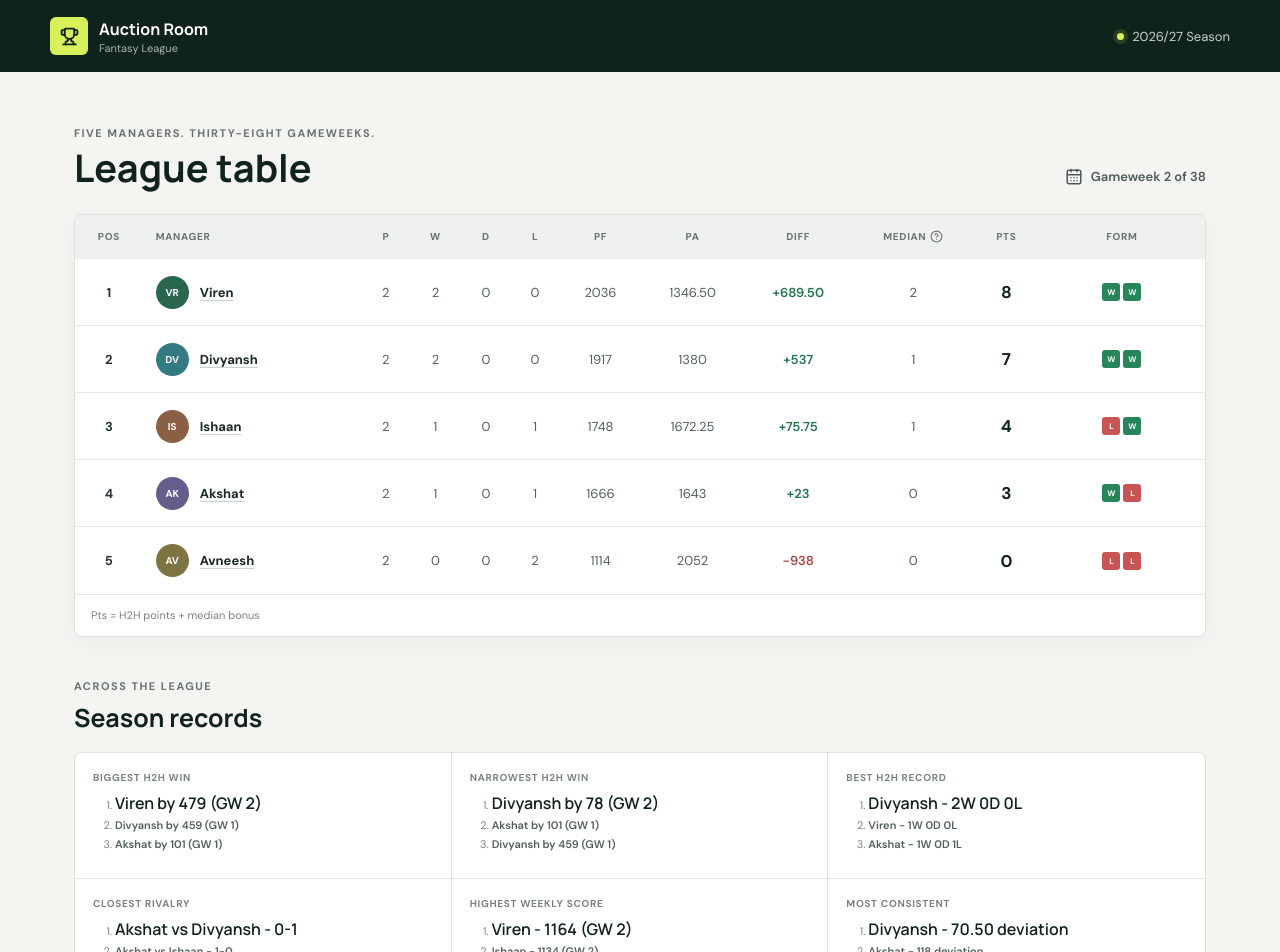
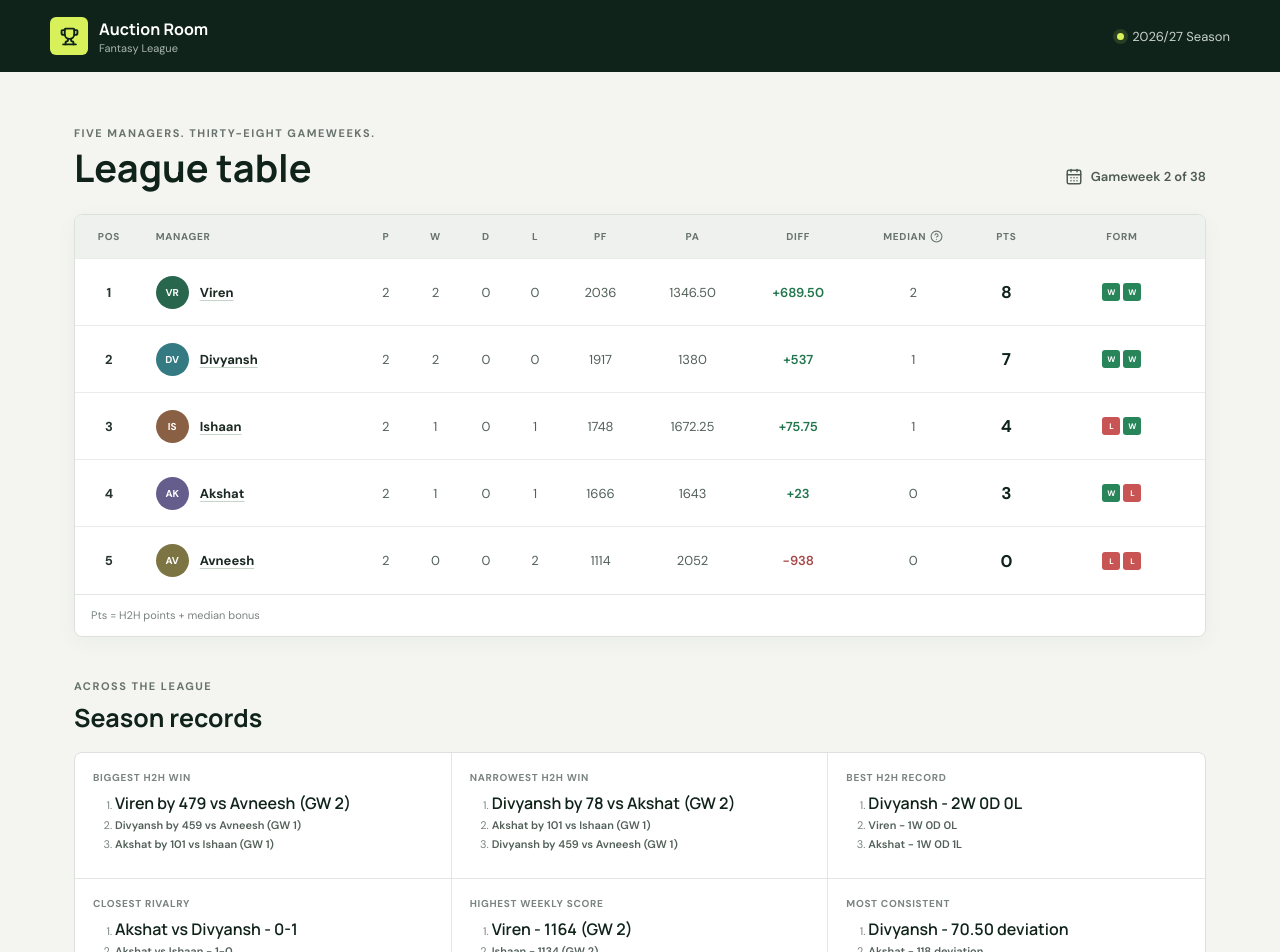
Before and after one commit to xDivyanshx/AuctionRoomLeaderboard, a React (Vite) app: page / in a window 1280 px wide. Shown: the top 952 px of the page. Built offline with nearby package versions, Linux system fonts and the light colour scheme.

Commit message:
v1.15 - updated GW2

```diff
--- a/src/App.tsx
+++ b/src/App.tsx
@@ -48,7 +48,7 @@ function getSeasonRecords(completedWeeks: typeof results) {
     const deviation = Math.sqrt(scores.reduce((sum, score) => sum + (score - average) ** 2, 0) / scores.length);
     return { player, deviation };
   }).sort((a, b) => a.deviation - b.deviation);
-  const matchLabel = (match?: typeof directMatches[number]) => match ? `${players[match.homeScore! > match.awayScore! ? match.home : match.away].name} by ${number(match.margin)} (GW ${match.gameweek})` : "Awaiting a win";
+  const matchLabel = (match?: typeof directMatches[number]) => match ? `${players[match.homeScore! > match.awayScore! ? match.home : match.away].name} by ${number(match.margin)} vs ${players[match.homeScore! > match.awayScore! ? match.away : match.home].name} (GW ${match.gameweek})` : "Awaiting a win";
 
   return [
     { label: "Biggest H2H win", entries: wins.slice(0, 3).map(matchLabel), empty: "Direct matchups only" },
@@ -91,6 +91,16 @@ function App() {
     const weeklyMedian = allScores.every((value) => value !== undefined) ? median(allScores as number[]) : undefined;
     return [{ gameweek: result.gameweek, score, opponent, opponentScore: match.home === selectedPlayer ? match.awayScore : match.homeScore, result: points === 3 ? "W" : points === 1 ? "D" : "L", points, bonus: weeklyMedian !== undefined && score > weeklyMedian ? 1 : 0 }];
   }) : [];
+  const managerStats = selectedPlayer ? (() => {
+    const direct = completedWeeks.flatMap((result) => getGameweekMatches(result).filter((match) => match.away !== "average" && (match.home === selectedPlayer || match.away === selectedPlayer) && match.homeScore !== undefined && match.awayScore !== undefined).map((match) => ({ ...match, gameweek: result.gameweek, margin: Math.abs(match.homeScore! - match.awayScore!) })));
+    const wins = direct.filter((match) => (match.home === selectedPlayer ? match.homeScore! > match.awayScore! : match.awayScore! > match.homeScore!));
+    const rivalries = new Map<PlayerId, { opponent: PlayerId; wins: number; losses: number; draws: number; margin: number }>();
+    direct.forEach((match) => { const opponent = (match.home === selectedPlayer ? match.away : match.home) as PlayerId; const item = rivalries.get(opponent) ?? { opponent, wins: 0, losses: 0, draws: 0, margin: 0 }; const score = match.home === selectedPlayer ? match.homeScore! : match.awayScore!; const other = match.home === selectedPlayer ? match.awayScore! : match.homeScore!; score > other ? item.wins++ : score < other ? item.losses++ : item.draws++; item.margin += Math.abs(score - other); rivalries.set(opponent, item); });
+    const scores = completedWeeks.map((week) => week.scores[selectedPlayer]!);
+    const average = scores.reduce((sum, score) => sum + score, 0) / (scores.length || 1);
+    const deviation = scores.length > 1 ? Math.sqrt(scores.reduce((sum, score) => sum + (score - average) ** 2, 0) / scores.length) : undefined;
+    return { biggest: wins.sort((a, b) => b.margin - a.margin)[0], narrowest: [...wins].sort((a, b) => a.margin - b.margin)[0], record: direct.reduce((r, m) => { const s = m.home === selectedPlayer ? m.homeScore! : m.awayScore!; const o = m.home === selectedPlayer ? m.awayScore! : m.homeScore!; s > o ? r.w++ : s < o ? r.l++ : r.d++; return r; }, { w: 0, d: 0, l: 0 }), rivalry: [...rivalries.values()].sort((a, b) => Math.abs(a.wins - a.losses) - Math.abs(b.wins - b.losses) || a.margin - b.margin)[0], highest: scores.length ? Math.max(...scores) : undefined, deviation };
+  })() : undefined;
 
   return (
     <div className="app-shell">
@@ -139,9 +149,10 @@ function App() {
           <div className="records-grid">{seasonRecords.map((record) => <article className="record" key={record.label}><span>{record.label}</span>{record.entries.length ? <ol>{record.entries.map((entry, index) => <li className={index === 0 ? "record-winner" : ""} key={entry}><b>{entry}</b></li>)}</ol> : <small>{record.empty}</small>}</article>)}</div>
         </section>
 
-        {selectedPlayer && selectedStanding && <section className="journey-section" aria-label={`${players[selectedPlayer].name} season journey`}>
+        {selectedPlayer && selectedStanding && managerStats && <section className="journey-section" aria-label={`${players[selectedPlayer].name} season journey`}>
           <div className="section-title-row"><div><p className="eyebrow">Manager journey</p><h2>{players[selectedPlayer].name}</h2></div><button className="back-button" onClick={() => setSelectedPlayer(undefined)}>Close</button></div>
           <div className="journey-summary"><span><strong>{selectedStanding.totalPoints}</strong> points</span><span>{selectedStanding.won}W {selectedStanding.drawn}D {selectedStanding.lost}L</span><span>{number(selectedStanding.pointsFor)} scored</span><span>Waiver spent: {number(waiverBudget[selectedPlayer])}</span></div>
+          <div className="manager-records"><article><span>Biggest H2H win</span><b>{managerStats.biggest ? `${number(managerStats.biggest.margin)} vs ${name(managerStats.biggest.home === selectedPlayer ? managerStats.biggest.away : managerStats.biggest.home)}` : "Awaiting a win"}</b></article><article><span>Narrowest H2H win</span><b>{managerStats.narrowest ? `${number(managerStats.narrowest.margin)} vs ${name(managerStats.narrowest.home === selectedPlayer ? managerStats.narrowest.away : managerStats.narrowest.home)}` : "Awaiting a win"}</b></article><article><span>H2H record</span><b>{managerStats.record.w}W {managerStats.record.d}D {managerStats.record.l}L</b></article><article><span>Closest rivalry</span><b>{managerStats.rivalry ? `${name(managerStats.rivalry.opponent)} ${managerStats.rivalry.wins}-${managerStats.rivalry.losses}${managerStats.rivalry.draws ? `, ${managerStats.rivalry.draws}D` : ""}` : "Awaiting results"}</b></article><article><span>Highest weekly score</span><b>{managerStats.highest === undefined ? "Awaiting results" : number(managerStats.highest)}</b></article><article><span>Consistency</span><b>{managerStats.deviation === undefined ? "Needs two gameweeks" : `${number(managerStats.deviation)} deviation`}</b></article></div>
           <div className="table-section"><div className="table-scroll"><table className="journey-table"><thead><tr><th>GW</th><th>Score</th><th>Opponent</th><th>Against</th><th>Result</th><th>Pts</th><th>Bonus</th></tr></thead><tbody>{playerJourney.map((week) => <tr key={week.gameweek}><td>{week.gameweek}</td><td><strong>{number(week.score)}</strong></td><td>{name(week.opponent)}</td><td>{number(week.opponentScore)}</td><td><span className={`journey-result result-${week.result}`}>{week.result}</span></td><td>{week.points}</td><td>{week.bonus ? "+1" : "-"}</td></tr>)}</tbody></table></div></div>
         </section>}
 
--- a/src/styles.css
+++ b/src/styles.css
@@ -58,6 +58,10 @@ tbody tr { position: relative; }
 .record ol { margin: 9px 0 0; padding-left: 22px; color: #7a847f; font-size: 11px; line-height: 1.8; }
 .record li b { color: #526059; font-weight: 600; }.record li.record-winner b { color: #10231b; font-family: Manrope, sans-serif; font-size: 16px; line-height: 1.25; }
 .record small { color: #68736d; font-size: 11px; }
+.manager-records { display: grid; grid-template-columns: repeat(3, 1fr); gap: 10px; margin: 18px 0; }
+.manager-records article { padding: 13px 14px; border: 1px solid #dce1dc; border-radius: 6px; background: #fff; }
+.manager-records span { display: block; color: #7a847f; font-size: 10px; font-weight: 700; text-transform: uppercase; letter-spacing: .7px; margin-bottom: 7px; }
+.manager-records b { color: #10231b; font-size: 14px; }
 .journey-section { margin-top: 58px; }
 .back-button { border: 1px solid #cfd5cf; border-radius: 5px; background: white; color: #26342d; padding: 8px 14px; font-size: 12px; font-weight: 700; cursor: pointer; }
 .journey-summary { display: flex; flex-wrap: wrap; gap: 24px; margin: 0 0 14px; color: #68736d; font-size: 12px; }
@@ -81,4 +85,6 @@ tbody tr { position: relative; }
 .median-strip p { margin: 0; color: #68736d; font-size: 12px; }
 footer { max-width: 1180px; margin: 0 auto; padding: 22px 24px; border-top: 1px solid #dce1dc; display: flex; justify-content: space-between; color: #7d8782; font-size: 11px; }
 @media (max-width: 780px) { main { padding: 37px 16px 60px; }.topbar { padding: 0 16px; }.fixtures-grid { grid-template-columns: 1fr; }.records-grid { grid-template-columns: repeat(2, 1fr); }.record:nth-child(3n) { border-right: 1px solid #e2e6e1; }.record:nth-child(2n) { border-right: 0; }.record:nth-last-child(-n + 3) { border-bottom: 1px solid #e2e6e1; }.record:nth-last-child(-n + 2) { border-bottom: 0; }.league-heading { align-items: flex-start; flex-direction: column; gap: 13px; } h1 { font-size: 32px; }.table-key { align-items: flex-start; flex-direction: column; }.section-title-row { align-items: center; }.median-strip { align-items: flex-start; flex-direction: column; gap: 5px; } footer { margin: 0 16px; padding-left: 0; padding-right: 0; } }
+@media (max-width: 780px) { .manager-records { grid-template-columns: repeat(2, 1fr); } }
+@media (max-width: 440px) { .manager-records { grid-template-columns: 1fr; } }
 @media (max-width: 440px) { .season { font-size: 0; }.season .live-dot { display: block; }.brand small { display: none; }.records-grid { grid-template-columns: 1fr; }.record, .record:nth-child(2n), .record:nth-child(3n), .record:nth-last-child(-n + 2), .record:nth-last-child(-n + 3) { border-right: 0; border-bottom: 1px solid #e2e6e1; }.record:last-child { border-bottom: 0; }.section-title-row { align-items: flex-start; flex-direction: column; }.week-nav { width: 100%; }.week-nav select { flex: 1; } footer { flex-direction: column; gap: 5px; } }
```
Also changed, not shown: 2 other files (tests, documents, lock files or other folders).
